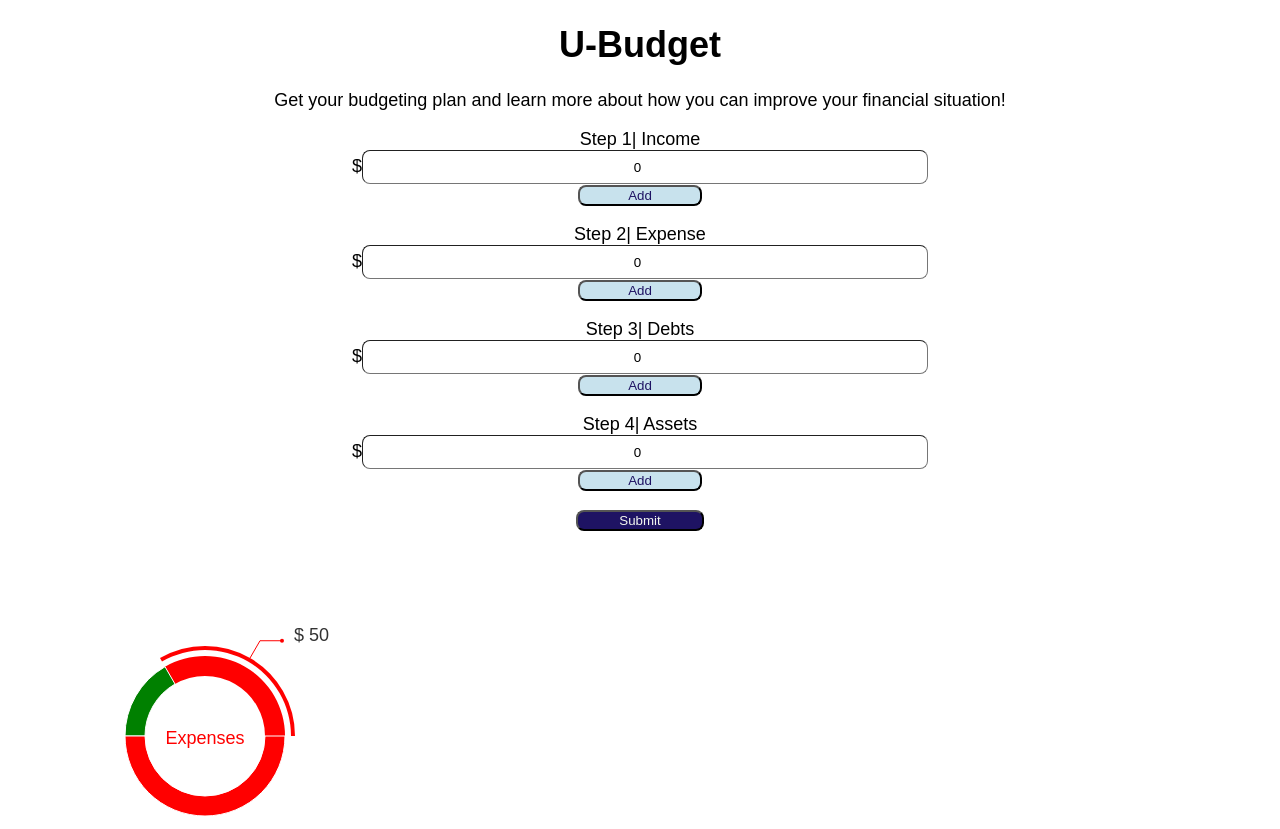
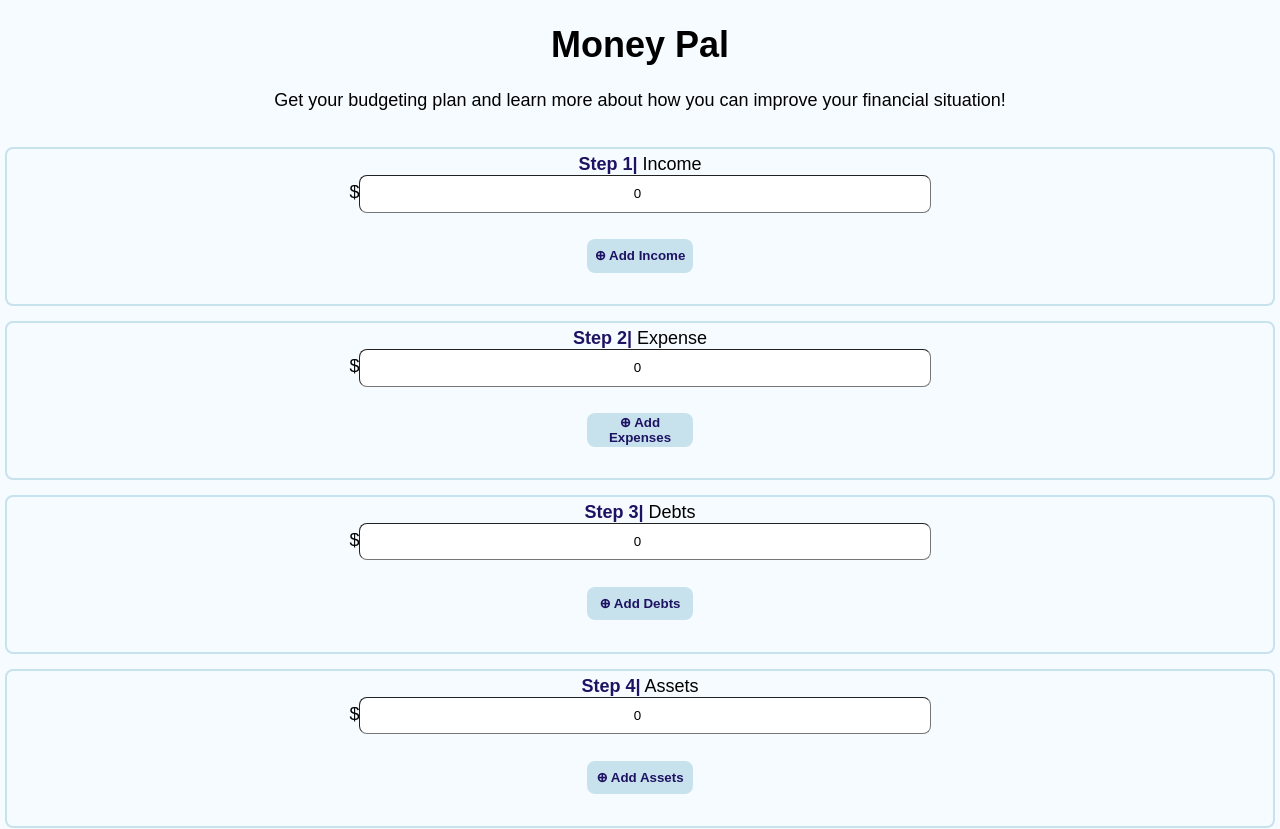
Before and after one commit to Aviakubo/frontend-fin-team-six, a React (Create React App) app: page / in a window 1280 px wide. Shown: the top 829 px of the page. Built offline with nearby package versions, Linux system fonts and the light colour scheme; a web font is replaced by a local one.

Commit message:
changed some verbiage, added different colors, borders

```diff
--- a/src/App.css
+++ b/src/App.css
@@ -1,15 +1,7 @@
-.App {
-  text-align: center;
-}
-
 * {
   text-align: center;
   font-family: 'Zen Kurenaido', sans-serif;
-}
-
-form {
-  background-color: white;
-  margin: 1em;
+  background-color: #F6FBFF;
 }
 
 h1 {
@@ -17,25 +9,49 @@ h1 {
   font-weight: bold;
 }
 
+p {
+  margin: 0em 2em 2em 2em;
+}
+
 body {
   font-size: 18px;
   font-family: 'Zen Kurenaido', sans-serif;
+}
+
+.steps {
+  font-weight:bold;
+  color:#1E1363;
 }
 
 button.submit {
   border-radius: 8px;
   background-color: #1E1363;
   color: #F4F7F0;
-  width: 10%;
-  height: 15%;
+  width: 20em;
+  height: 3em;
+  border: none;
+  font-weight: bold;
 }
 
 button.add {
+  font-weight: bold;
   border-radius: 8px;
   background-color: #C8E2ED;
+  border: none;
   color: #1E1363;
-  width: 10%;
-  height: 15%;
+  width: 8em;
+  height: 2.5em;
+  margin: 2em;
+}
+
+button.remove {
+  font-weight: bold;
+  border-radius: 8px;
+  background-color: #C8E2ED;
+  border: none;
+  color: #1E1363;
+  height: 2.5em;
+  width: 2.5em;
 }
 
 button:hover {
@@ -47,40 +63,13 @@ input {
   border-radius: 8px;
   border-width: 1px;
   width: 45%;
-  height: 2.25em;
+  height: 2.5em;
+  background-color: #FFFFFF;
 }
 
-.App-logo {
-  height: 40vmin;
-  pointer-events: none;
+.formSteps {
+  border-radius: 8px;
+  border: 2px #C8E2ED solid;
+  padding: 5px;
+  margin: 5px 5px 15px 5px;
 }
-
-@media (prefers-reduced-motion: no-preference) {
-  .App-logo {
-    animation: App-logo-spin infinite 20s linear;
-  }
-}
-
-.App-header {
-  background-color: #282c34;
-  min-height: 100vh;
-  display: flex;
-  flex-direction: column;
-  align-items: center;
-  justify-content: center;
-  font-size: calc(10px + 2vmin);
-  color: white;
-}
-
-.App-link {
-  color: #61dafb;
-}
-
-@keyframes App-logo-spin {
-  from {
-    transform: rotate(0deg);
-  }
-  to {
-    transform: rotate(360deg);
-  }
-}
--- a/src/components/Assets.js
+++ b/src/components/Assets.js
@@ -29,21 +29,21 @@ function Assets() {
 
     return (
 
-        <form  onSubmit={handleSubmit}>
-            Step 4| Assets
+        <form className="formSteps" onSubmit={handleSubmit}>
+           <span className="steps">Step 4|</span> Assets
           {formValues.map((element, index) => (
             <div className="form-inline" key={index}>
               <label>$</label>
               <input type="number" name="name" value={element.name} onChange={e => handleChange(index, e)} />
               {
                 index ?
-                  <button type="button"  className="button remove" onClick={() => removeFormFields(index)}>X</button>
+                  <button type="button"  className="remove" onClick={() => removeFormFields(index)}>X</button>
                 : null
               }
             </div>
           ))}
           <div className="button-section">
-              <button className="button add" type="button" onClick={() => addFormFields()}>Add</button>
+              <button className="button add" type="button" onClick={() => addFormFields()}>⊕ Add Assets</button>
           </div>
       </form>
 
--- a/src/components/Debt.js
+++ b/src/components/Debt.js
@@ -29,24 +29,23 @@ function Debt() {
 
     return (
 
-        <form  onSubmit={handleSubmit}>
-            Step 3| Debts
+        <form className="formSteps" onSubmit={handleSubmit}>
+            <span className="steps">Step 3|</span> Debts
           {formValues.map((element, index) => (
             <div className="form-inline" key={index}>
               <label>$</label>
               <input type="number" name="name" value={element.name} onChange={e => handleChange(index, e)} />
               {
                 index ?
-                  <button type="button"  className="button remove" onClick={() => removeFormFields(index)}>X</button>
+                  <button type="button"  className="remove" onClick={() => removeFormFields(index)}>X</button>
                 : null
               }
             </div>
           ))}
           <div className="button-section">
-              <button className="button add" type="button" onClick={() => addFormFields()}>Add</button>
+              <button className="button add" type="button" onClick={() => addFormFields()}>⊕ Add Debts</button>
           </div>
       </form>
-
     );
 }
 
--- a/src/components/Expenses.js
+++ b/src/components/Expenses.js
@@ -30,21 +30,21 @@ function Expenses() {
 
     return (
 
-        <form  onSubmit={handleSubmit}>
-            Step 2| Expense
+        <form className="formSteps" onSubmit={handleSubmit}>
+            <span className="steps">Step 2|</span> Expense
           {formValues.map((element, index) => (
             <div className="form-inline" key={index}>
               <label>$</label>
               <input type="number" name="name" value={element.name} onChange={e => handleChange(index, e)} />
               {
                 index ?
-                  <button type="button"  className="button remove" onClick={() => removeFormFields(index)}>X</button>
+                  <button type="button"  className="remove" onClick={() => removeFormFields(index)}>X</button>
                 : null
               }
             </div>
           ))}
           <div className="button-section">
-              <button className="button add" type="button" onClick={() => addFormFields()}>Add</button>
+              <button className="button add" type="button" onClick={() => addFormFields()}>⊕ Add Expenses</button>
           </div>
       </form>
 
--- a/src/components/Form.js
+++ b/src/components/Form.js
@@ -18,7 +18,7 @@ function Form() {
         <Expenses />
         <Debt />
         <Assets />
-        <button className="submit">Submit</button>
+        <button className="submit">Generate Results</button>
         </>
 
     );
--- a/src/components/Home.js
+++ b/src/components/Home.js
@@ -8,7 +8,7 @@ import Form from './Form';
 function Home() {
     return (
         <div className='home'>
-            <h1>U-Budget</h1>
+            <h1>Money Pal</h1>
             <p>Get your budgeting plan and learn more about how you can improve your financial situation!</p>
             <Form />
             <Donut />
--- a/src/components/Income.js
+++ b/src/components/Income.js
@@ -31,21 +31,21 @@ function Income() {
 
     return (
 
-        <form  onSubmit={handleSubmit}>
-            Step 1| Income
+        <form className="formSteps" onSubmit={handleSubmit}>
+            <span className="steps">Step 1|</span> Income
           {formValues.map((element, index) => (
             <div className="form-inline" key={index}>
               <label>$</label>
               <input type="number" name="name" value={element.name} onChange={e => handleChange(index, e)} />
               {
                 index ?
-                  <button type="button"  className="button remove" onClick={() => removeFormFields(index)}>X</button>
+                  <button type="button"  className="remove" onClick={() => removeFormFields(index)}>X</button>
                 : null
               }
             </div>
           ))}
           <div className="button-section">
-              <button className="button add" type="button" onClick={() => addFormFields()}>Add</button>
+              <button className="button add" type="button" onClick={() => addFormFields()}>⊕ Add Income</button>
           </div>
       </form>
 
```
